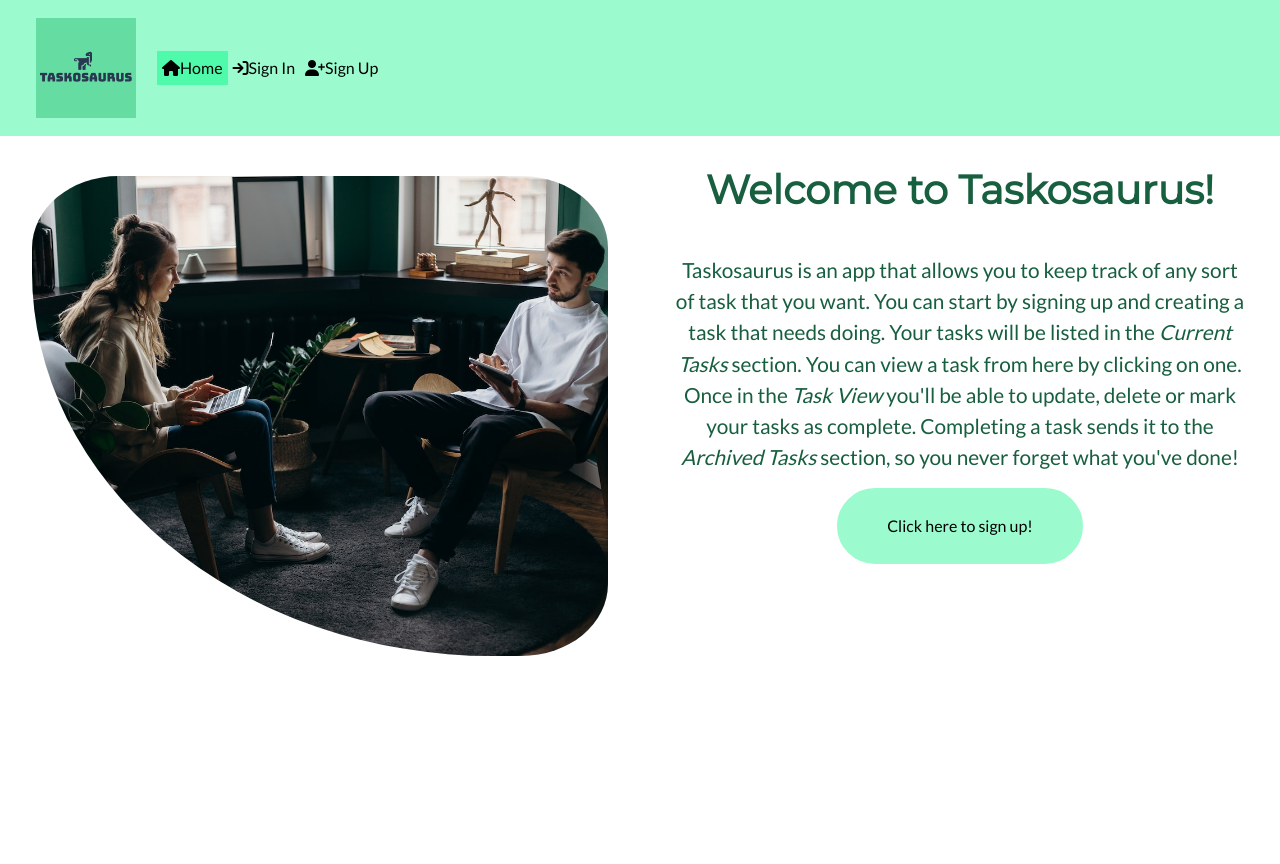
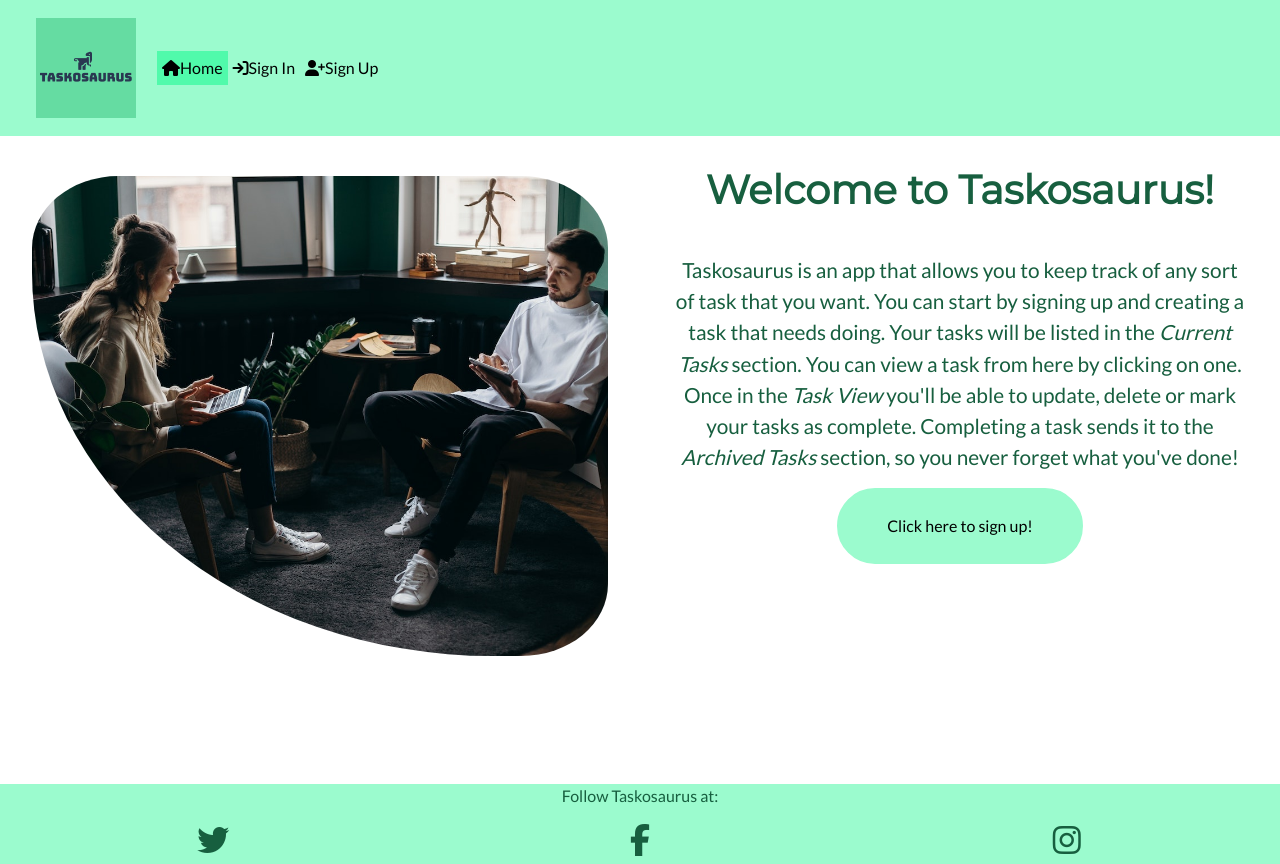
Before and after one commit to CarlG96/portfolio-project-5-frontend, a React (Create React App) app: page / in a window 1280 px wide. Before the commit the page ends 800 px from the top, so only its background shows below. Built offline with nearby package versions, Linux system fonts and the light colour scheme; no server answers; a web font is replaced by a local one.

Commit message:
feat: created footer and started generic styles sheet

```diff
--- a/src/App.js
+++ b/src/App.js
@@ -15,47 +15,45 @@ import TasksPage from "./pages/tasks/TasksPage";
 import { useCurrentUser } from "./contexts/CurrentUserContext";
 import EventsPage from "./pages/events/EventsPage";
 import ProfilePage from "./pages/profiles/ProfilePage";
-
-
+import Footer from "./components/Footer";
 
 function App() {
-
   const currentUser = useCurrentUser();
   return (
     <div className="App">
       <NavBar />
       <Container fluid className={styles.Container}>
         <Switch>
-              <Route exact path="/" render={() => (
+          <Route
+            exact
+            path="/"
+            render={() => (
               <>
                 <Row className={styles.Row}>
-                    <Col xl ={6} lg={12} className={styles.Col}>
+                  <Col xl={6} lg={12} className={styles.Col}>
                     <HeroImage />
                   </Col>
-                    <Col xl ={6} lg={12} className={styles.Col}>
+                  <Col xl={6} lg={12} className={styles.Col}>
                     <WelcomeText />
                   </Col>
                 </Row>
               </>
-              )} />
+            )}
+          />
           <Route exact path="/signin" render={() => <SignInForm />} />
           <Route exact path="/signup" render={() => <SignUpForm />} />
-              <Route
-                exact
-                path="/currenttasks"
-                render={() => <TasksPage />}
-              />
+          <Route exact path="/currenttasks" render={() => <TasksPage />} />
           <Route exact path="/createtask" render={() => <TaskCreateForm />} />
           <Route exact path="/createevent" render={() => <EventCreateForm />} />
-              <Route exact path="/events/:id" render = {() => <EventPage />} />
-              <Route exact path="/tasks/:id" render = {() => <TaskPage />} />
+          <Route exact path="/events/:id" render={() => <EventPage />} />
+          <Route exact path="/tasks/:id" render={() => <TaskPage />} />
           <Route exact path="/profiles/:id" render={() => <ProfilePage />} />
           <Route exact path="/currentevents" render={() => <EventsPage />} />
           <Route render={() => <p>Page not found!</p>} />
         </Switch>
       </Container>
+      <Footer />
     </div>
-
   );
 }
 
--- /dev/null
+++ b/src/components/Footer.js
@@ -0,0 +1,45 @@
+import React from "react";
+import { Col, Container, Row } from "react-bootstrap";
+import styles from "../styles/Footer.module.css";
+import genericStyles from "../styles/GenericStyles.module.css";
+
+const Footer = () => {
+  return (
+    <footer>
+      <Container fluid className={`text-center mt-2 ${styles.Footer}`}>
+        <p className={genericStyles.GenericText}>Follow Taskosaurus at:</p>
+        <Row>
+          <Col xs={4}>
+            <a
+              href="https://twitter.com/?lang=en-gb"
+              target="_blank"
+              aria-label="Link to Twitter Page"
+            >
+              <i class={`fa-brands fa-twitter ${genericStyles.GreenMediaLink}`}></i>
+            </a>
+          </Col>
+          <Col xs={4}>
+            <a
+              href="https://en-gb.facebook.com/"
+              target="_blank"
+              aria-label="Link to Facebook Page"
+            >
+              <i class={`fa-brands fa-facebook-f ${genericStyles.GreenMediaLink}`}></i>
+            </a>
+          </Col>
+          <Col xs={4}>
+            <a
+              href="https://www.instagram.com/"
+              target="_blank"
+              aria-label="Link to Instagram Page"
+            >
+              <i class={`fa-brands fa-instagram ${genericStyles.GreenMediaLink}`}></i>
+            </a>
+          </Col>
+        </Row>
+      </Container>
+    </footer>
+  );
+};
+
+export default Footer;
--- /dev/null
+++ b/src/styles/Footer.module.css
@@ -0,0 +1,4 @@
+.Footer {
+    background-color: #9bfbce;
+    min-height: 10vh;
+}
--- /dev/null
+++ b/src/styles/GenericStyles.module.css
@@ -0,0 +1,19 @@
+.GenericHeader {
+    font-family: 'Montserrat', 'sans-serif';
+    color: #175f3f;
+}
+
+.GenericText {
+    font-family: 'Lato', 'sans-serif';
+    color: #175f3f;
+}
+
+.GenericContainer {
+    min-height: 70vh;
+    background-color: #9bfbce;
+}
+
+.GreenMediaLink {
+    color: #175f3f;
+    font-size: 2rem;
+}
```
Lines whose indentation alone changed are shown as unchanged.
